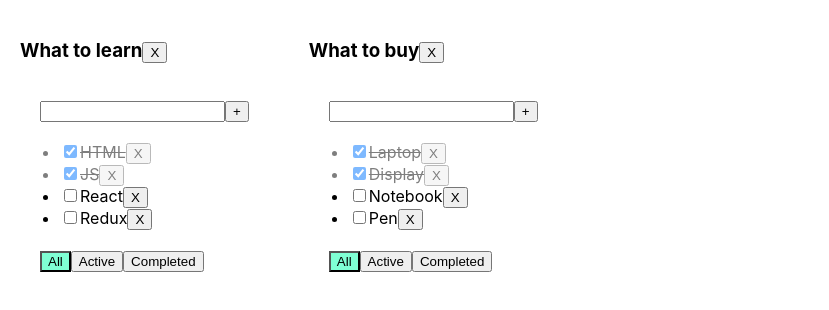
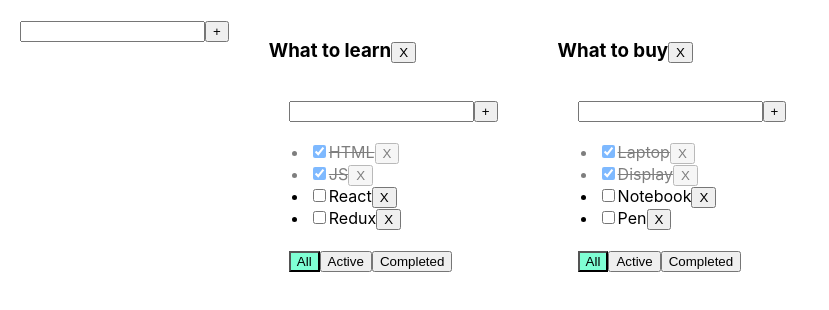
Before and after one commit to wrunika/my-todolist, a React (Create React App) app: page / in a window 1280 px wide. Shown: the top 310 px of the page, without its empty margins (0-829 px from the left). Built offline with nearby package versions, Linux system fonts and the light colour scheme.

Commit message:
feat: sixth lesson (new component AddItemForm, ability to add new todolists)

```diff
--- /dev/null
+++ b/src/AddItemForm.tsx
@@ -0,0 +1,30 @@
+import React, {ChangeEvent, KeyboardEvent, useState} from 'react';
+
+export type AddItemFormPropsType = {
+    addNewForm: (newTitle: string)=>void
+}
+export const AddItemForm = (props: AddItemFormPropsType) => {
+    const [newTitle, setNewTitle] = useState('');
+    const [error, setError] = useState(false);
+    const errorMessage = 'Title is required';
+
+    const getInputValue = (e: ChangeEvent<HTMLInputElement>) => {
+        setError(false);
+        setNewTitle(e.currentTarget.value)
+    }
+    const addNewFormHandler = () => {
+        newTitle.trim() === '' ? setError(true) : props.addNewForm(newTitle.trim());
+        setNewTitle('');
+    }
+    const onKeyDownHandler = (e: KeyboardEvent<HTMLInputElement>) => {
+        e.key === 'Enter' && addNewFormHandler();
+    }
+
+  return(
+      <div>
+          <input className={error ? 'error' : ''} value={newTitle} onChange={getInputValue} onKeyDown={onKeyDownHandler} />
+          <button onClick={addNewFormHandler}>+</button>
+          {error && <p className={'errorMessage'}>{errorMessage}</p>}
+      </div>
+  )
+}
--- a/src/App.css
+++ b/src/App.css
@@ -1,5 +1,6 @@
 .App {
   display: flex;
+    flex-wrap: wrap;
 }
 
 .App div {
--- a/src/App.tsx
+++ b/src/App.tsx
@@ -2,6 +2,7 @@ import React, {useState} from 'react';
 import './App.css';
 import {Todolist} from "./Todolist";
 import {v1} from "uuid";
+import {AddItemForm} from "./AddItemForm";
 
 
 export type TaskType = {
@@ -66,10 +67,19 @@ function App() {
         delete newTasks[tListId]
         setTasks(newTasks);
     }
+    const addNewTodolist = (newTitle: string) => {
+        console.log('add')
+        const newTodolistID = v1();
+        const newTodolist: TodolistType = {id: newTodolistID, title: newTitle, filterValue: 'All'};
+        setTodolists([newTodolist, ...todolists]);
+        setTasks({[newTodolistID]: [], ...tasks});
+
+    }
 
 
     return (
         <div className="App">
+            <AddItemForm addNewForm={addNewTodolist} />
             {todolists.map(tl => {
                 const filteredTasks: TaskType[] = tasks[tl.id].filter(t => tl.filterValue === 'Active'
                     ? !t.isDone
--- a/src/Todolist.tsx
+++ b/src/Todolist.tsx
@@ -1,5 +1,6 @@
-import React, {ChangeEvent, useState} from "react";
+import React, {ChangeEvent} from "react";
 import {FilterValueType, TaskType} from "./App";
+import {AddItemForm} from "./AddItemForm";
 
 
 type TodolistPropsType = {
@@ -15,10 +16,6 @@ type TodolistPropsType = {
 }
 export const Todolist = (props: TodolistPropsType) => {
 
-    const [newTaskTitle, setNewTaskTitle] = useState('');
-    const [error, setError] = useState(false);
-    const errorMessage = 'Title is required';
-
     const allButtonStyle = props.filterValue === 'All' ? 'filterButton' : '';
     const activeButtonStyle = props.filterValue === 'Active' ? 'filterButton' : '';
     const completedButtonStyle = props.filterValue === 'Completed' ? 'filterButton' : '';
@@ -26,21 +23,13 @@ export const Todolist = (props: TodolistPropsType) => {
     const onActiveClickHandler = () => props.changeFilter(props.tListId, 'Active');
     const onCompletedClickHandler = () => props.changeFilter(props.tListId, 'Completed');
 
-    const getInputValue = (e: ChangeEvent<HTMLInputElement>) => {
-        setError(false);
-        setNewTaskTitle(e.currentTarget.value)
-    }
-    const addTaskHandler = () => {
-      newTaskTitle.trim() === '' ? setError(true) : props.addTask(props.tListId, newTaskTitle.trim());
-      setNewTaskTitle('');
-    }
-    const onKeyDownHandler = (event: React.KeyboardEvent<HTMLInputElement>) => {
-        if (event.key === 'Enter') {
-              addTaskHandler();
-        }
-    }
+
     const removeTodolistHandler = () => {
         props.removeTodolist(props.tListId);
+    }
+
+    const addTaskHandler = (newTitle: string) => {
+      props.addTask(props.tListId, newTitle)
     }
 
 
@@ -48,11 +37,9 @@ export const Todolist = (props: TodolistPropsType) => {
         <div>
             <h3 className={'tlTitle'}>{props.title}</h3>
             <button onClick={removeTodolistHandler}>X</button>
-            <div>
-                <input className={error ? 'error' : ''} value={newTaskTitle} onChange={getInputValue} onKeyDown={onKeyDownHandler} />
-                <button onClick={addTaskHandler}>+</button>
-                {error && <p className={'errorMessage'}>{errorMessage}</p>}
-            </div>
+
+            <AddItemForm addNewForm={addTaskHandler} />
+
             <ul>
                 {props.tasks.map(t => {
                     const removeTaskHandler = () => {
```
